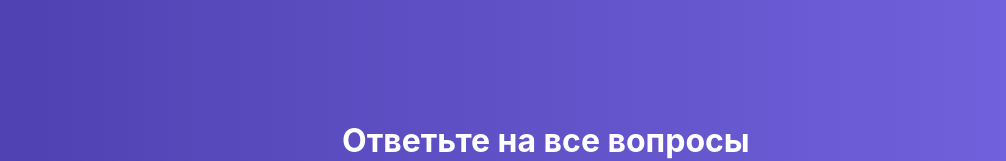
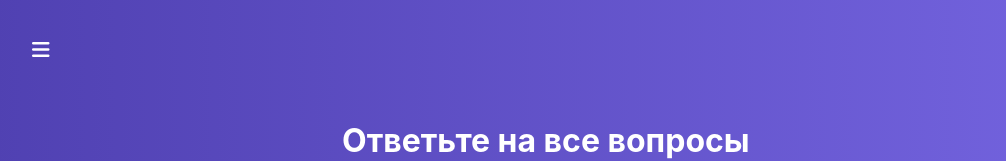
Before and after one commit to Abraklion/tutorial-react-zero-to-professional, a React app in the folder block_6/: page / in a window 1280 px wide. Shown: the top 161 px of the page, without its empty margins (8-1014 px from the left). Built offline with nearby package versions, Linux system fonts and the light colour scheme.

Commit message:
Блок 6. Практика. Компоненты | Урок 14. Кнопка переключения меню

```diff
--- /dev/null
+++ b/block_6/src/components/Navigation/MenuToggle/MenuToggle.module.scss
@@ -0,0 +1,18 @@
+.MenuToggle {
+  position: fixed;
+  top: 40px;
+  left: 40px;
+  font-size: 20px;
+  cursor: pointer;
+  color: #fff;
+  transition: opacity, left .22s ease-in;
+  z-index: 100;
+
+  &:hover {
+    opacity: .7;
+  }
+
+  &.open{
+    left: 320px;
+  }
+}
--- /dev/null
+++ b/block_6/src/components/Navigation/MenuToggle/index.js
@@ -0,0 +1,24 @@
+import style from './MenuToggle.module.scss'
+
+const MenuToggle = props => {
+  const cls = [
+    style.MenuToggle,
+    'fa'
+  ]
+
+  if (props.isOpen) {
+    cls.push('fa-times')
+    cls.push(style.open)
+  } else {
+    cls.push('fa-bars')
+  }
+
+  return (
+    <i
+      className={cls.join(' ')}
+      onClick={props.onToggle}
+    />
+  )
+}
+
+export default MenuToggle
--- a/block_6/src/hoc/Layout/index.js
+++ b/block_6/src/hoc/Layout/index.js
@@ -1,6 +1,7 @@
 import {Component} from "react";
 import style from './Layout.module.scss'
 
+import MenuToggle from "../../components/Navigation/MenuToggle";
 
 /**
  * Компонент {Викторина}
@@ -8,11 +9,39 @@ import style from './Layout.module.scss'
 class Layout extends Component {
 
   /**
+   * Состояние компонента
+   **/
+  state = {
+
+    // открывает / закрывает меню
+    menu: false
+  }
+
+
+  /**
+   * Обработчик клика по бургер меню
+   * @param {Object=} e - обьект события
+   *
+   * @return {void}
+   */
+  toggleMenuHandler = (e) => {
+    this.setState({
+      menu: !this.state.menu
+    })
+  }
+
+  /**
    * Отрисовка
    **/
   render() {
     return (
       <>
+        <header>
+          <MenuToggle
+            onToggle={this.toggleMenuHandler}
+            isOpen={this.state.menu}
+          />
+        </header>
         <main className={style.Layout}>
           {this.props.children}
         </main>
```
